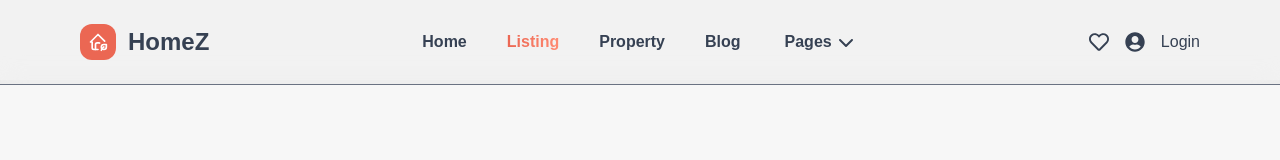
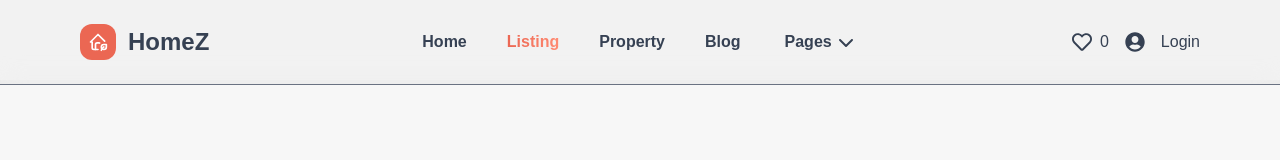
Before and after one commit to mdsharia4613/Real-Estate, a Next.js app: page /listing in a window 1280 px wide. Shown: the top 160 px of the page. Built offline with nearby package versions, Linux system fonts and the light colour scheme.

Commit message:
git add whis list

```diff
--- a/src/app/components/Navber.jsx
+++ b/src/app/components/Navber.jsx
@@ -5,10 +5,13 @@ import { TbHomeEco } from "react-icons/tb";
 import { FaUserCircle, FaRegHeart } from "react-icons/fa";
 import { usePathname } from "next/navigation";
 import { FaChevronDown } from "react-icons/fa6";
+import { useWishlist } from "../context/WishlistProvider";
 
 const Navber = () => {
     const pathname = usePathname();
     const [scroll, setScroll] = useState(false);
+    const {whislist} = useWishlist();
+    console.log("wishliust", whislist.length)
 
     // Detect scroll
     useEffect(() => {
@@ -150,7 +153,7 @@ const Navber = () => {
 
                 {/* RIGHT */}
                 <div className="navbar-end flex items-center gap-4 text-gray-700">
-                    <FaRegHeart className="text-xl cursor-pointer hover:text-[#eb6753]" />
+                    <Link className="flex items-center gap-2" href="#"><FaRegHeart className="text-xl cursor-pointer hover:text-[#eb6753]" />{whislist.length}</Link>
                     <FaUserCircle className="text-xl cursor-pointer hover:text-[#eb6753]" />
                     <Link href="/login" className="hover:text-[#eb6753] ">Login</Link>
                 </div>
--- /dev/null
+++ b/src/app/context/WishlistProvider.jsx
@@ -0,0 +1,33 @@
+"use client"
+
+import React, { createContext, useContext, useState } from 'react';
+const WishlistContext = createContext();
+
+export const WishlistProvider = ({children}) => {
+    const [whislist, setWhislist] = useState([]);
+
+    const addToWishlist = (item) => {
+        setWhislist((prev) => {
+            const existingWish = prev.find( i => i.id === item.id)
+            if(existingWish){
+                alert("card already added");
+                return prev;
+            } else {
+                return[...prev, item]
+            }
+        })
+    }
+
+    const removeFromWishlist = (id) => {
+        setWhislist((prev) => prev.filter((i) => i.id !== id))
+    }
+    return (
+        <div>
+            <WishlistContext.Provider value={{whislist, addToWishlist, removeFromWishlist}}>
+                {children}
+            </WishlistContext.Provider>
+        </div>
+    );
+};
+
+export const useWishlist = () => useContext(WishlistContext);
--- a/src/app/home/FeaturedListing.jsx
+++ b/src/app/home/FeaturedListing.jsx
@@ -13,9 +13,13 @@ import { FaRegCopy, FaRegHeart } from 'react-icons/fa';
 import { HiOutlineLightningBolt } from "react-icons/hi";
 import AOS from 'aos';
 import 'aos/dist/aos.css';
+import { useWishlist } from '../context/WishlistProvider';
 
 const FeaturedListing = () => {
     const [cards, setCards] = useState([]);
+    const {  addToWishlist } = useWishlist();
+    // const isInWishlist = whislist.some((i) => i.id === property.id);
+
 
     useEffect(() => {
         fetch("/data.json")
@@ -98,10 +102,11 @@ const FeaturedListing = () => {
                             <div className='flex justify-between items-center px-4 py-3'>
                                 <p className="font-semibold hover:text-[#eb6753] transition duration-500 underline-effectD">{card.propertyStatus}</p>
                                 <div className='flex items-center gap-3 text-gray-600'>
-                                    <Link href="/listing"><FaArrowUpRightFromSquare className="cursor-pointer hover:text-[#eb6753] transition duration-500" />
+                                    <Link href="/listing">
+                                        <FaArrowUpRightFromSquare className="cursor-pointer hover:text-[#eb6753] transition duration-500" />
                                     </Link>
                                     <FaRegCopy className="cursor-pointer hover:text-[#eb6753] transition duration-500" />
-                                    <FaRegHeart className="cursor-pointer hover:text-[#eb6753] transition duration-500" />
+                                    <button onClick={() => addToWishlist(card)}><FaRegHeart className="cursor-pointer hover:text-[#eb6753] transition duration-500" /></button>
                                 </div>
                             </div>
 
--- a/src/app/layout.js
+++ b/src/app/layout.js
@@ -3,6 +3,7 @@ import "./globals.css";
 import Navber from "./components/Navber";
 import Footer from "./components/Footer";
 import CustomCursor from "./components/CustomCursor";
+import { WishlistProvider } from "./context/WishlistProvider";
 
 
 const geistSans = Geist({
@@ -29,10 +30,12 @@ export default function RootLayout({ children }) {
       <body
         className={`${geistSans.variable} ${geistMono.variable} antialiased`} suppressHydrationWarning={true}
       >
-        <CustomCursor></CustomCursor>
-        <Navber></Navber>
-        {children}
-        <Footer></Footer>
+        <WishlistProvider>
+          <CustomCursor></CustomCursor>
+          <Navber></Navber>
+          {children}
+          <Footer></Footer>
+        </WishlistProvider>
       </body>
     </html>
   );
```
